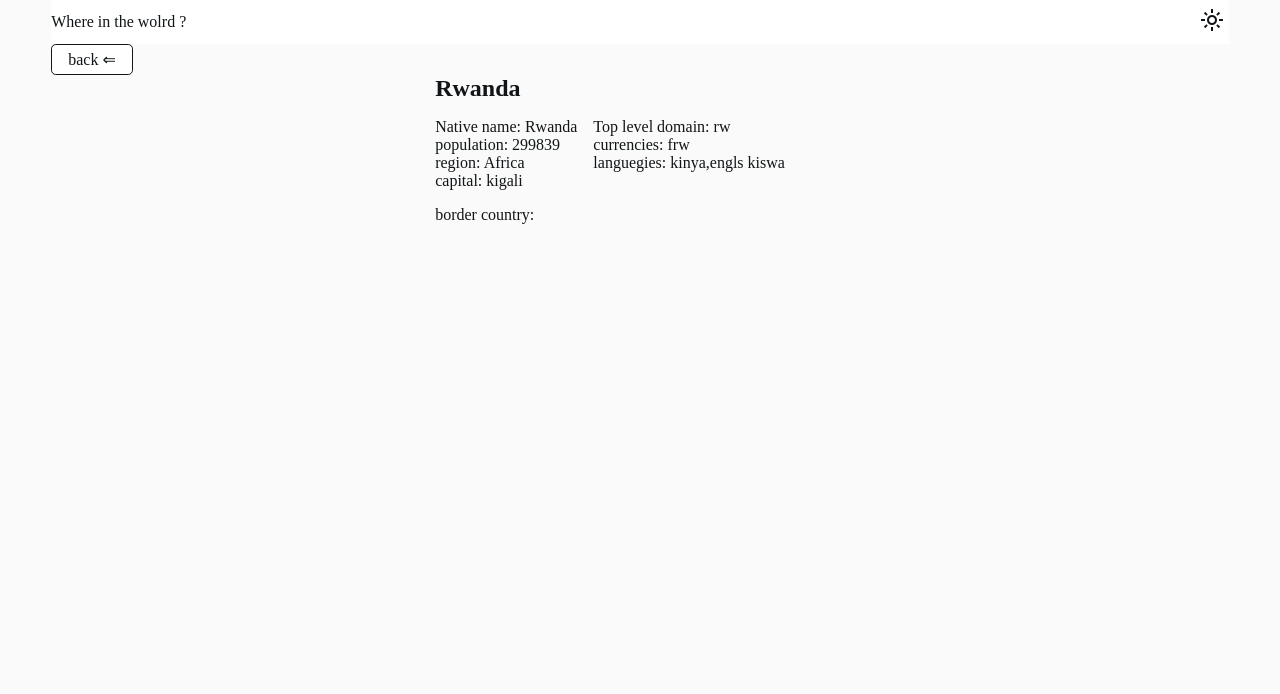
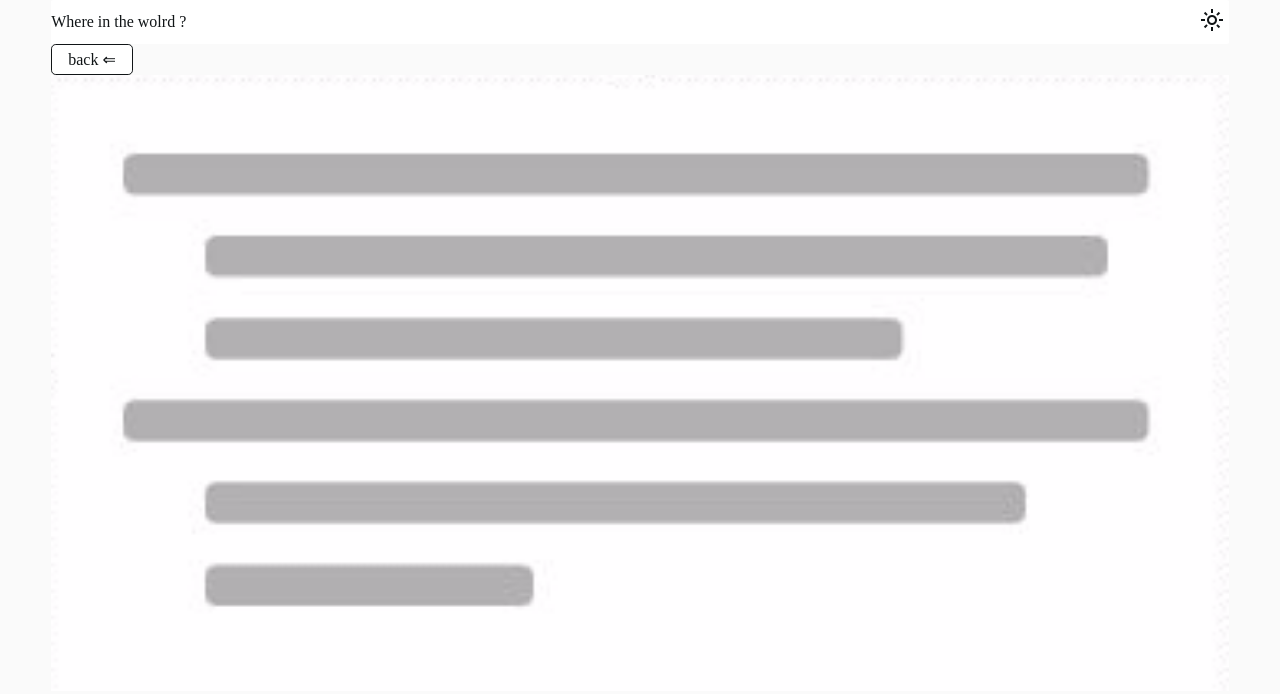
Before and after one commit to shikamusenge/country-app, a plain HTML site: page detail.html in a window 1280 px wide. Drawn offline with nearby package versions, Linux system fonts and the light colour scheme.

Commit message:
add loader

```diff
--- a/detail.html
+++ b/detail.html
@@ -20,28 +20,7 @@
     back &DoubleLeftArrow;
 </div>
 <div id="detail-div">
-    <div id="flag">
-        <img src="example.jpg" alt="" srcset="">
-    </div>
-    <div>
-    <div id="country-name">Rwanda</div>
-    <div id="country-detail">
-      <p>
-       Native name: Rwanda <br>
-       population: 299839<br>
-       region: Africa<br>
-        capital: kigali<br>
-      </p>
-      <p>
-        Top level domain: rw <br>
-        currencies: frw <br>
-        languegies: kinya,engls kiswa
-      </p>
-    </div>
-    <section>border country: </section>
-    </div>
-    </div>
-    <div id="country-name"></div>
+<img src="./src/imgs/27986068-7a0040d6-63f9-11e7-8e54-dcb220e42fd7.gif" alt="loading data ....." width="100%" srcset="">
 
 </div>
 </div>
--- a/src/js/app.js
+++ b/src/js/app.js
@@ -16,7 +16,7 @@ searchBtn.addEventListener("click",(e)=>{
     const All = JSON.parse(localStorage.getItem("allCountries"));
 const regx= new RegExp(name.replace(/[-/\\^$*+?.()|[\]{}]/g,'\\$&'),'i');
 const regionCountries = All.filter(cntr=>regx.test(cntr.name));
-
+console.log(regx);
 displayResult(regionCountries);
 })
 // functions
```
